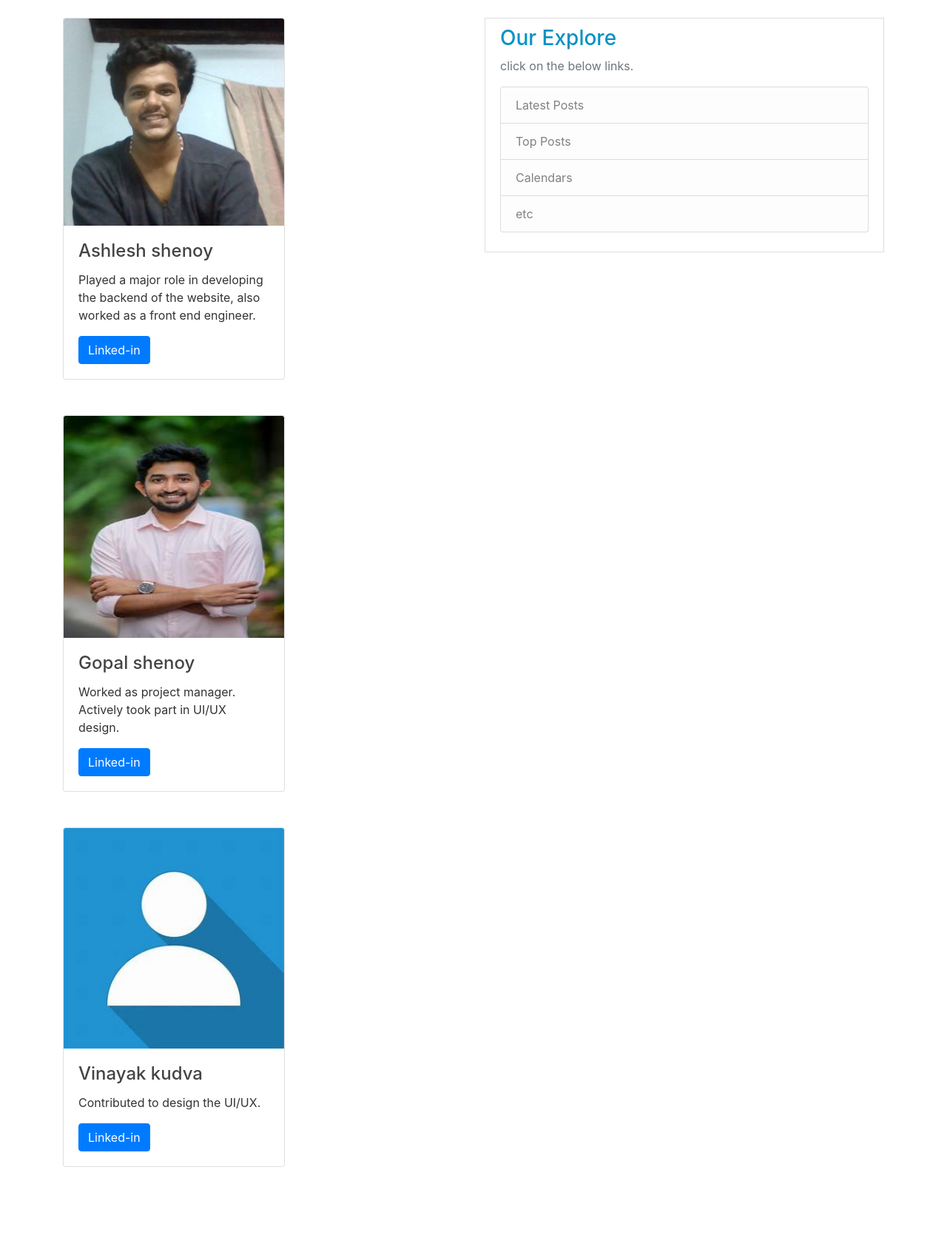
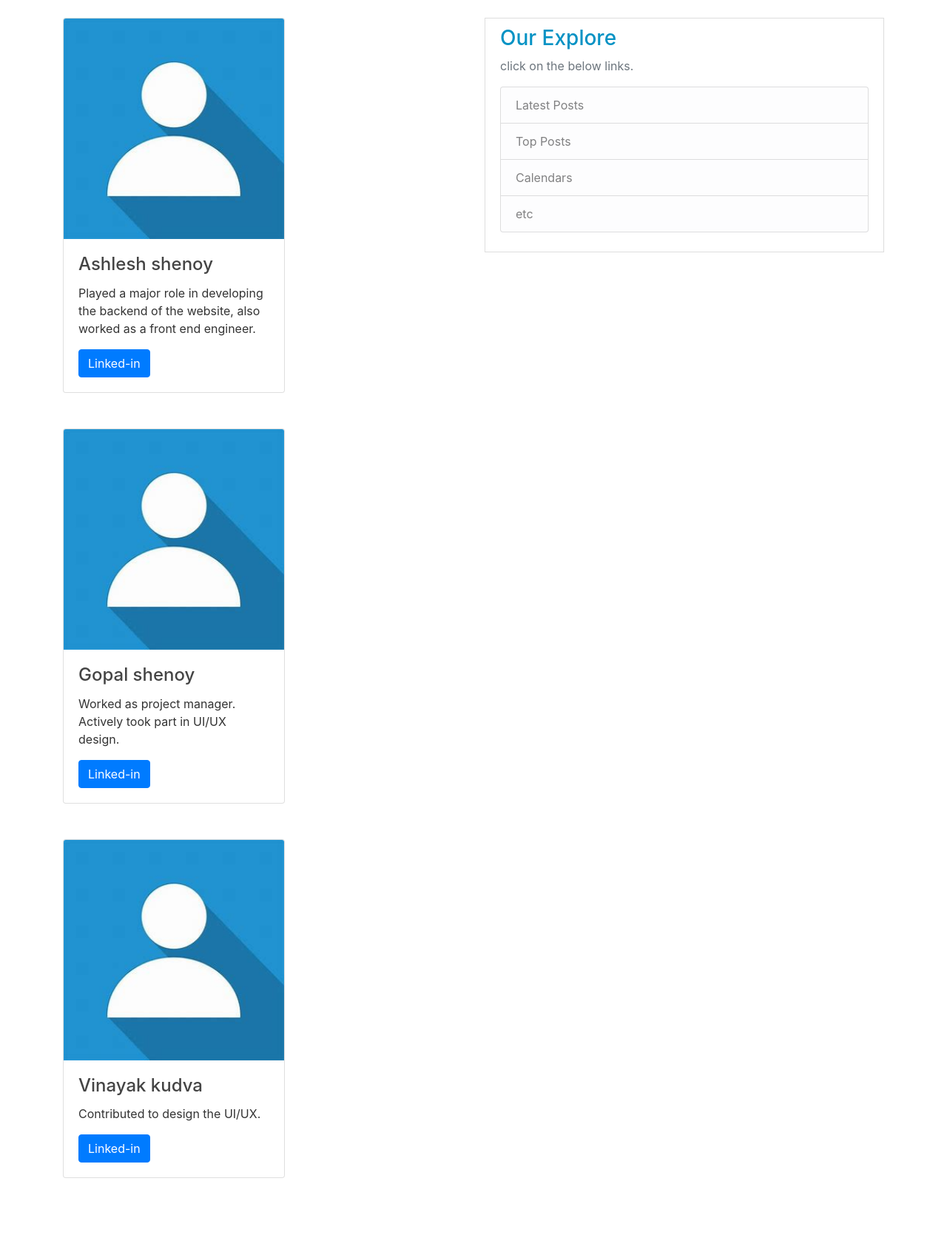
Before and after one commit to ashleshshenoy/project-snapbook, a Django app: page /about/ in a window 1280 px wide. Shown: the part 56-1729 px from the top of the page at 74% size. Run offline with Django 3.2, Linux system fonts and the light colour scheme; some libraries are stand-ins or nearby versions.

Commit message:
Update about.html

```diff
--- a/templates/front/about.html
+++ b/templates/front/about.html
@@ -21,7 +21,8 @@
 
 
   <div class="card mb-5 " style="width:300px" id="">
-    <img src="{% static 'users/ashi.jpg'%}" alt="" class="card-img-top">
+    <img src="{% static 'users/default.jpg'%}" alt="" class="card-img-top">
+
     <div class="card-body ">
       <h4 class="card-title">Ashlesh shenoy</h4>
       <p class="card-text">Played a major role in developing the backend of the website,
@@ -32,7 +33,8 @@
   </div>
 
   <div class="card mb-5 " style="width:300px">
-    <img src="{% static 'users/gopal.jpg'%}" alt="" class="card-img-top">
+    <img src="{% static 'users/default.jpg'%}" alt="" class="card-img-top">
+
     <div class="card-body">
       <h4 class="card-title">Gopal shenoy</h4>
       <p class="card-text">Worked as project manager. Actively took part in UI/UX design.</p>
```
